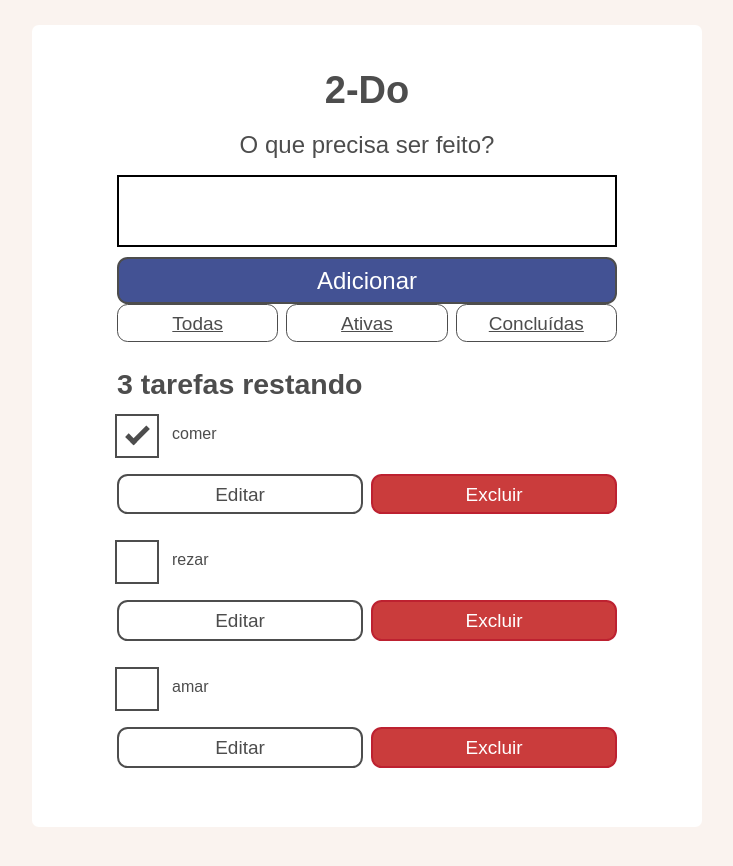
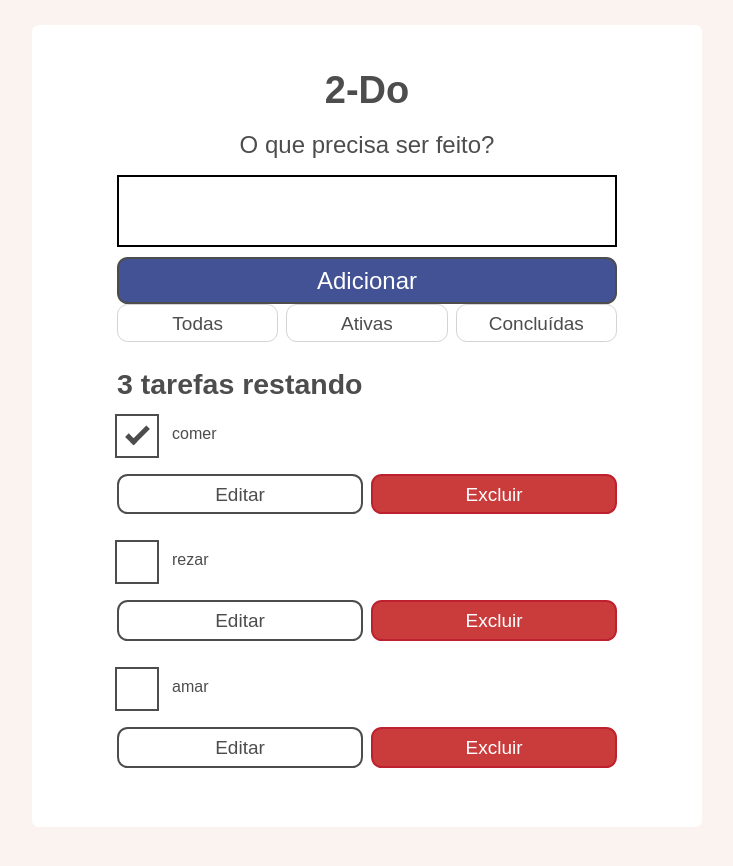
Before and after one commit to porrecobs/react-todo, a React (Create React App) app: page / in a window 1280 px wide. Shown: the top 866 px of the page, without its empty margins (273-1006 px from the left). Built offline with nearby package versions, Linux system fonts and the light colour scheme.

Commit message:
adding setFilter to FilterButton

```diff
--- a/src/components/FilterButton.js
+++ b/src/components/FilterButton.js
@@ -2,7 +2,12 @@
 
 function FilterButton(props) {
   return (
-    <button type="button" className="btn toggle-btn" aria-pressed="true">
+    <button
+      type="button"
+      className="btn toggle-btn"
+      aria-pressed={props.isPressed}
+      onClick={() => props.setFilter(props.name)}
+    >
       <span className="visually-hidden">exibir </span>
       <span>{props.name}</span>
       <span className="visually-hidden"> tarefas</span>
```
